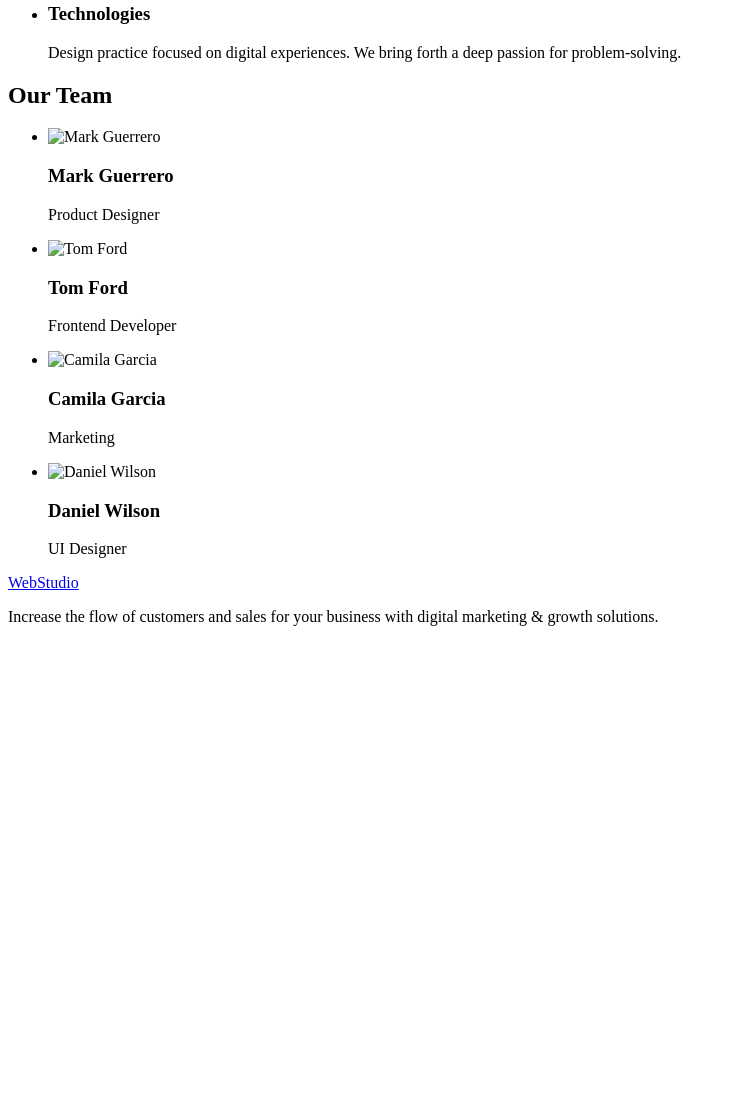
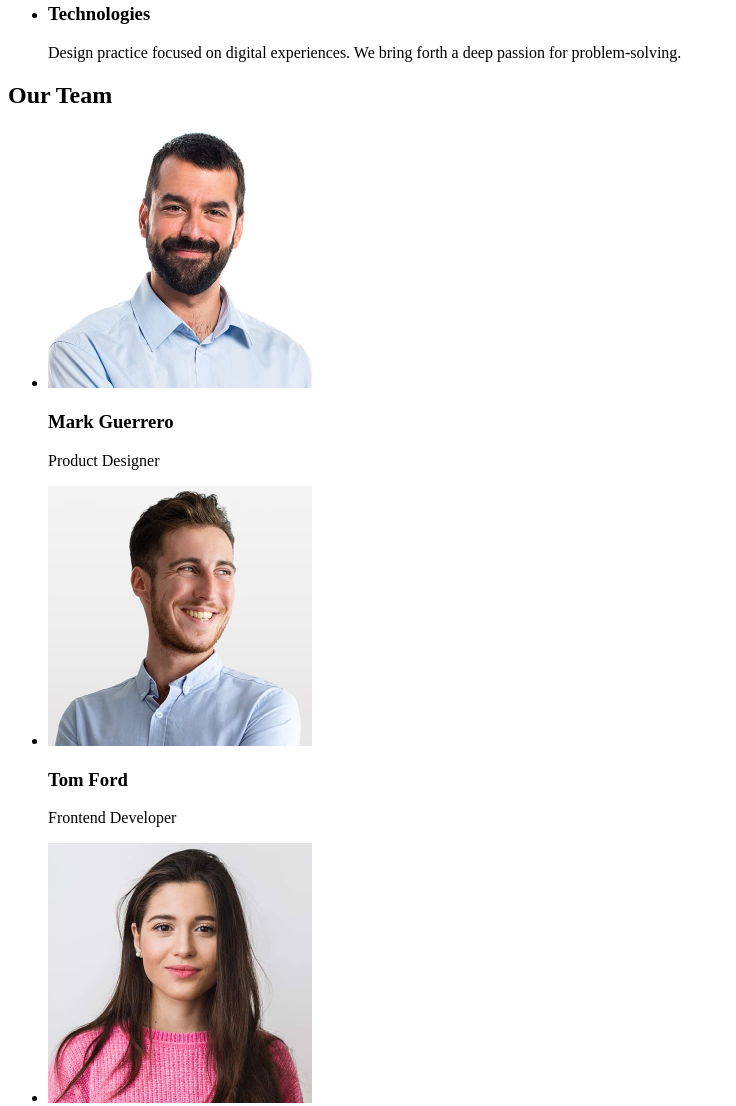
Before and after one commit to Kardash-Oleksandr01/goit-markup-hw-01, a plain HTML site: page index.html in a window 1280 px wide. Shown: the part 532-1638 px from the top of the page, without its empty margins (0-736 px from the left). Before the commit the page ends 1174 px from the top, so only its background shows below. Drawn offline with Linux system fonts and the light colour scheme.

Commit message:
update website

```diff
--- a/index.html
+++ b/index.html
@@ -63,22 +63,22 @@
       <h2>Our Team</h2>
       <ul>
         <li>
-          <img src="./image/mark-guerrero.jpg" alt="Mark Guerrero" width="264">
+          <img src="./images/mark-guerrero.jpg" alt="Mark Guerrero" width="264">
           <h3>Mark Guerrero</h3>
           <p>Product Designer</p>
         </li>
         <li>
-          <img src="./image/tom-ford.jpg" alt="Tom Ford" width="264">
+          <img src="./images/tom-ford.jpg" alt="Tom Ford" width="264">
           <h3>Tom Ford</h3>
           <p>Frontend Developer</p>
         </li>
         <li>
-          <img src="./image/camila-garsia.jpg" alt="Camila Garcia" width="264">
+          <img src="./images/camila-garsia.jpg" alt="Camila Garcia" width="264">
           <h3>Camila Garcia</h3>
           <p>Marketing</p>
         </li>
         <li>
-          <img src="./image/daniel-wilson.jpg" alt="Daniel Wilson" width="264">
+          <img src="./images/daniel-wilson.jpg" alt="Daniel Wilson" width="264">
           <h3>Daniel Wilson</h3>
           <p>UI Designer</p>
         </li>
```
